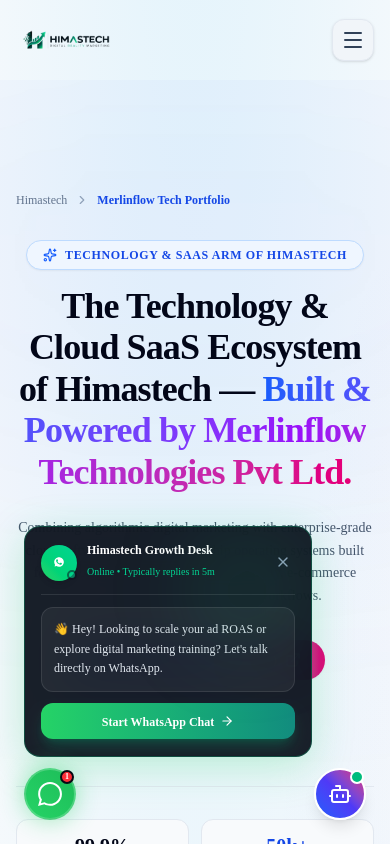
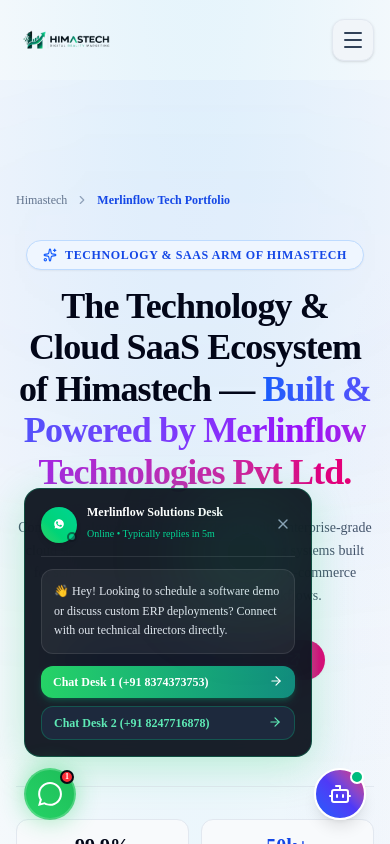
Before and after one commit to merlinflowtechnologies/HimasTechdigi, a Next.js app: page /merlinflow in a window 390 px wide. Both pictures are taken after a click on the button "Chat on WhatsApp". Shown: the top 844 px of the page. Built offline with nearby package versions, Linux system fonts and the light colour scheme.

Commit message:
feat(contact): update portfolio numbers to 8374373753 and 8247716878 with dynamic WhatsApp and AI chatbot routing

```diff
--- a/src/components/AIChatbot.tsx
+++ b/src/components/AIChatbot.tsx
@@ -18,6 +18,7 @@
   Building,
   DollarSign
 } from "lucide-react";
+import { usePathname } from "next/navigation";
 import Link from "next/link";
 
 interface ChatMessage {
@@ -38,15 +39,26 @@
   const [inputText, setInputText] = useState("");
   const [isTyping, setIsTyping] = useState(false);
   const messagesEndRef = useRef<HTMLDivElement>(null);
+  const pathname = usePathname();
+
+  const isMerlinflow = pathname?.includes("merlinflow");
 
   const initialMessages: ChatMessage[] = [
     {
       id: "1",
       sender: "bot",
-      text: "👋 Welcome to Himastech! I'm your AI Growth Strategist. I have complete knowledge of our performance marketing services, 5 training tracks, case studies, and leadership team.\n\nHow can I help you scale today?",
+      text: isMerlinflow
+        ? "👋 Welcome to **Merlinflow Technologies**! I can answer questions about our SaaS ERP suites (School IMS, Medical ERP, Restaurant OS, E-Commerce), schedule a 1-on-1 live product demo, or connect you with our engineering directors."
+        : "👋 Welcome to **Himastech**! I am your AI Growth & Strategy Assistant. How can I help multiply your revenue today?",
       timestamp: "Just now",
-      options: [
-        "📞 What is your phone / WhatsApp number?",
+      options: isMerlinflow
+        ? [
+            "📞 What are the direct WhatsApp numbers?",
+            "🚀 Schedule a Guided Software Demo",
+            "🏢 Explore School IMS, Medical & Restaurant ERP",
+            "💰 Custom Pricing & Cloud Migration"
+          ]
+        : [
             "⚡ How fast can you scale our ROAS?",
             "📊 What is included in the Free 48-Hr Audit?",
             "🎓 Tell me about the 5 Training Tracks",
@@ -82,8 +94,26 @@
       q.includes("reach") ||
       q.includes("email") ||
       q.includes("address") ||
-      q.includes("location")
+      q.includes("location") ||
+      q.includes("8374373753") ||
+      q.includes("8247716878")
     ) {
+      if (isMerlinflow) {
+        return {
+          text: "📞 **Merlinflow Official Contact & Demo Desks:**\n\n• **Direct Solutions Desk 1:** +91 8374373753\n• **Direct Solutions Desk 2:** +91 8247716878\n• **Official Email:** info@himastech.com / support@merlinflow.in\n• **Operational Hub:** Merlinflow Technologies Pvt Ltd, Hyderabad, India\n\nOur senior software engineers are available on WhatsApp for immediate demo bookings and architecture planning.",
+          cta: {
+            label: "Chat with Desk 1 (+91 8374373753)",
+            href: "https://wa.me/918374373753?text=Hi%20Merlinflow%2C%20I%20would%20like%20to%20discuss%20our%20enterprise%20software%20requirements",
+            isExternal: true
+          },
+          options: [
+            "⚡ Chat with Desk 2 (+91 8247716878)",
+            "🚀 Book Live Software Demo",
+            "🏢 Explore ERP Modules"
+          ]
+        };
+      }
+
       return {
         text: "📞 **Himastech Official Contact Details:**\n\n• **Strategy Desk & Phone:** +91 6304989071\n• **WhatsApp Direct Desk:** +91 6304989071\n• **Official Email:** info@himastech.com\n• **Operational Hub:** Merlinflow Technologies & HimasTech, Nagole, Hyderabad, Telangana 500068, India\n\nOur senior directors are available on WhatsApp for immediate campaign consultation.",
         cta: {
@@ -92,6 +122,19 @@
           isExternal: true
         },
         options: ["📊 Request Free 48-Hr Audit", "🎓 Explore Training Academy", "⚡ What ROAS can you achieve?"]
+      };
+    }
+
+    // 1b. Direct Desk 2 query
+    if (q.includes("desk 2") || q.includes("8247716878")) {
+      return {
+        text: "📞 **Merlinflow Direct Desk 2 (+91 8247716878):**\n\nConnect with our secondary solutions architect for rapid onboarding and custom ERP modules.",
+        cta: {
+          label: "Open WhatsApp (+91 8247716878)",
+          href: "https://wa.me/918247716878?text=Hi%20Merlinflow%2C%20I%20would%20like%20to%20inquire%20about%20custom%20ERP%20solutions",
+          isExternal: true
+        },
+        options: ["📞 Connect with Desk 1 (+91 8374373753)", "🚀 Book Live Software Demo"]
       };
     }
 
@@ -340,14 +383,14 @@
                 </div>
                 <div>
                   <h3 className="text-sm font-bold text-slate-950 flex items-center gap-1.5">
-                    Himastech AI Strategist
+                    {isMerlinflow ? "Merlinflow AI Assistant" : "Himastech AI Strategist"}
                     <span className="text-[10px] px-1.5 py-0.2 rounded bg-blue-50 text-blue-700 font-mono border border-blue-200">
                       100% Accurate
                     </span>
                   </h3>
                   <span className="text-[11px] text-emerald-600 font-medium flex items-center gap-1">
                     <span className="w-1.5 h-1.5 rounded-full bg-emerald-500 animate-ping" />
-                    Live Desk • +91 6304989071
+                    {isMerlinflow ? "Live Desk • +91 8374373753 / 8247716878" : "Live Desk • +91 6304989071"}
                   </span>
                 </div>
               </div>
@@ -453,7 +496,7 @@
                   value={inputText}
                   onChange={(e) => setInputText(e.target.value)}
                   onKeyDown={handleKeyDown}
-                  placeholder="Ask about phone, ROAS, training, audit..."
+                  placeholder={isMerlinflow ? "Ask about School IMS, Medical ERP, demos..." : "Ask about phone, ROAS, training, audit..."}
                   className="flex-1 bg-transparent text-xs text-slate-900 placeholder:text-slate-400 focus:outline-none"
                 />
                 <button
@@ -470,10 +513,20 @@
                 </button>
               </div>
               <div className="flex items-center justify-between text-[10px] text-slate-500 mt-1.5 px-1">
-                <span>⚡ Call / WhatsApp: +91 6304989071</span>
+                <span>
+                  {isMerlinflow
+                    ? "⚡ Merlinflow WhatsApp: +91 8374373753 / 8247716878"
+                    : "⚡ Call / WhatsApp: +91 6304989071"}
+                </span>
+                {isMerlinflow ? (
+                  <a href="#demo" onClick={() => setIsOpen(false)} className="text-emerald-600 hover:underline font-bold">
+                    Live Demo →
+                  </a>
+                ) : (
                   <Link href="#contact" onClick={() => setIsOpen(false)} className="text-blue-600 hover:underline font-medium">
                     Free 48h Audit →
                   </Link>
+                )}
               </div>
             </div>
           </motion.div>
@@ -493,7 +546,7 @@
               className="hidden sm:flex items-center gap-1.5 px-3 py-1.5 rounded-full bg-white/95 backdrop-blur-md border border-slate-200 text-slate-800 text-xs font-semibold shadow-md cursor-pointer hover:border-blue-300 hover:text-blue-600 transition-colors"
             >
               <Sparkles className="w-3.5 h-3.5 text-blue-600 animate-pulse" />
-              Ask AI Growth Bot
+              {isMerlinflow ? "Ask Merlinflow AI" : "Ask AI Growth Bot"}
             </motion.div>
           )}
         </AnimatePresence>
--- a/src/components/WhatsAppWidget.tsx
+++ b/src/components/WhatsAppWidget.tsx
@@ -1,16 +1,30 @@
 "use client";
 
 import { useState } from "react";
+import { usePathname } from "next/navigation";
 import { motion, AnimatePresence } from "framer-motion";
-import { MessageCircle, X, Sparkles, ArrowRight } from "lucide-react";
+import { MessageCircle, X, Sparkles, ArrowRight, Phone } from "lucide-react";
 
 export function WhatsAppWidget() {
   const [isHovered, setIsHovered] = useState(false);
   const [isOpen, setIsOpen] = useState(false);
+  const pathname = usePathname();
 
-  const phoneNumber = "+916304989071"; // Verified business WhatsApp desk
-  const defaultMessage = "Hi Himastech team, I would like to learn more about your data-driven marketing services and training tracks.";
-  const whatsappUrl = `https://wa.me/916304989071?text=${encodeURIComponent(defaultMessage)}`;
+  const isMerlinflow = pathname?.includes("merlinflow");
+
+  const merlinflowNum1 = "918374373753";
+  const merlinflowNum2 = "918247716878";
+  const himastechNum = "916304989071";
+
+  const defaultMessage = isMerlinflow
+    ? "Hi Merlinflow team, I would like to book a product demo for your SaaS ERP solutions."
+    : "Hi Himastech team, I would like to learn more about your data-driven marketing services and training tracks.";
+
+  const primaryUrl = isMerlinflow
+    ? `https://wa.me/${merlinflowNum1}?text=${encodeURIComponent(defaultMessage)}`
+    : `https://wa.me/${himastechNum}?text=${encodeURIComponent(defaultMessage)}`;
+
+  const secondaryUrl = `https://wa.me/${merlinflowNum2}?text=${encodeURIComponent(defaultMessage)}`;
 
   return (
     <div className="fixed bottom-6 left-6 z-50 flex flex-col items-start font-sans">
@@ -22,7 +36,7 @@
             animate={{ opacity: 1, y: 0, scale: 1 }}
             exit={{ opacity: 0, y: 15, scale: 0.95 }}
             transition={{ duration: 0.2 }}
-            className="mb-3 w-72 sm:w-80 rounded-2xl bg-[#0d141e]/95 backdrop-blur-xl border border-emerald-500/30 p-4 shadow-[0_10px_40px_rgba(37,211,102,0.25)] relative overflow-hidden"
+            className="mb-3 w-72 sm:w-84 rounded-2xl bg-[#0d141e]/95 backdrop-blur-xl border border-emerald-500/30 p-4 shadow-[0_10px_40px_rgba(37,211,102,0.25)] relative overflow-hidden"
           >
             {/* Ambient Green Flare */}
             <div className="absolute top-0 right-0 w-32 h-32 bg-emerald-500/10 rounded-full blur-2xl pointer-events-none" />
@@ -39,13 +53,15 @@
                   <span className="absolute bottom-0 right-0 w-2.5 h-2.5 rounded-full bg-emerald-400 border-2 border-[#0d141e] animate-pulse" />
                 </div>
                 <div>
-                  <h4 className="text-xs font-bold text-white leading-tight">Himastech Growth Desk</h4>
+                  <h4 className="text-xs font-bold text-white leading-tight">
+                    {isMerlinflow ? "Merlinflow Solutions Desk" : "Himastech Growth Desk"}
+                  </h4>
                   <span className="text-[10px] text-emerald-400 font-medium">Online • Typically replies in 5m</span>
                 </div>
               </div>
               <button
                 onClick={() => setIsOpen(false)}
-                className="p-1 rounded-lg text-slate-400 hover:text-white hover:bg-white/10 transition-colors"
+                className="p-1 rounded-lg text-slate-400 hover:text-white hover:bg-white/10 transition-colors cursor-pointer"
                 aria-label="Close WhatsApp prompt"
               >
                 <X className="w-4 h-4" />
@@ -54,18 +70,43 @@
 
             {/* Chat Bubble Message */}
             <div className="rounded-xl bg-white/5 border border-white/10 p-3 mb-3 text-xs text-slate-200 leading-relaxed">
-              👋 Hey! Looking to scale your ad ROAS or explore digital marketing training? Let&apos;s talk directly on WhatsApp.
+              {isMerlinflow
+                ? "👋 Hey! Looking to schedule a software demo or discuss custom ERP deployments? Connect with our technical directors directly."
+                : "👋 Hey! Looking to scale your ad ROAS or explore digital marketing training? Let's talk directly on WhatsApp."}
             </div>
 
-            {/* Direct CTA */}
+            {/* Direct CTA Buttons */}
+            {isMerlinflow ? (
+              <div className="space-y-2">
                 <a
-              href={whatsappUrl}
+                  href={primaryUrl}
+                  target="_blank"
+                  rel="noopener noreferrer"
+                  className="w-full py-2 px-3 rounded-xl bg-gradient-to-r from-[#25D366] to-[#128C7E] hover:from-[#20bd5a] hover:to-[#0f7a6e] text-white text-xs font-bold flex items-center justify-between shadow-md shadow-emerald-600/30 transition-all hover:scale-[1.01] active:scale-[0.99]"
+                >
+                  <span>Chat Desk 1 (+91 8374373753)</span>
+                  <ArrowRight className="w-3.5 h-3.5" />
+                </a>
+                <a
+                  href={secondaryUrl}
+                  target="_blank"
+                  rel="noopener noreferrer"
+                  className="w-full py-2 px-3 rounded-xl bg-slate-800 hover:bg-slate-700 text-emerald-300 border border-emerald-500/30 text-xs font-bold flex items-center justify-between transition-all hover:scale-[1.01] active:scale-[0.99]"
+                >
+                  <span>Chat Desk 2 (+91 8247716878)</span>
+                  <ArrowRight className="w-3.5 h-3.5" />
+                </a>
+              </div>
+            ) : (
+              <a
+                href={primaryUrl}
                 target="_blank"
                 rel="noopener noreferrer"
                 className="w-full py-2.5 px-3 rounded-xl bg-gradient-to-r from-[#25D366] to-[#128C7E] hover:from-[#20bd5a] hover:to-[#0f7a6e] text-white text-xs font-bold flex items-center justify-center gap-1.5 shadow-lg shadow-emerald-600/30 transition-all hover:scale-[1.02] active:scale-[0.98]"
               >
                 Start WhatsApp Chat <ArrowRight className="w-3.5 h-3.5" />
               </a>
+            )}
           </motion.div>
         )}
       </AnimatePresence>
```
Also changed, not shown: src/app/merlinflow/page.tsx (+18 -4 lines). Lines whose indentation alone changed are shown as unchanged.
